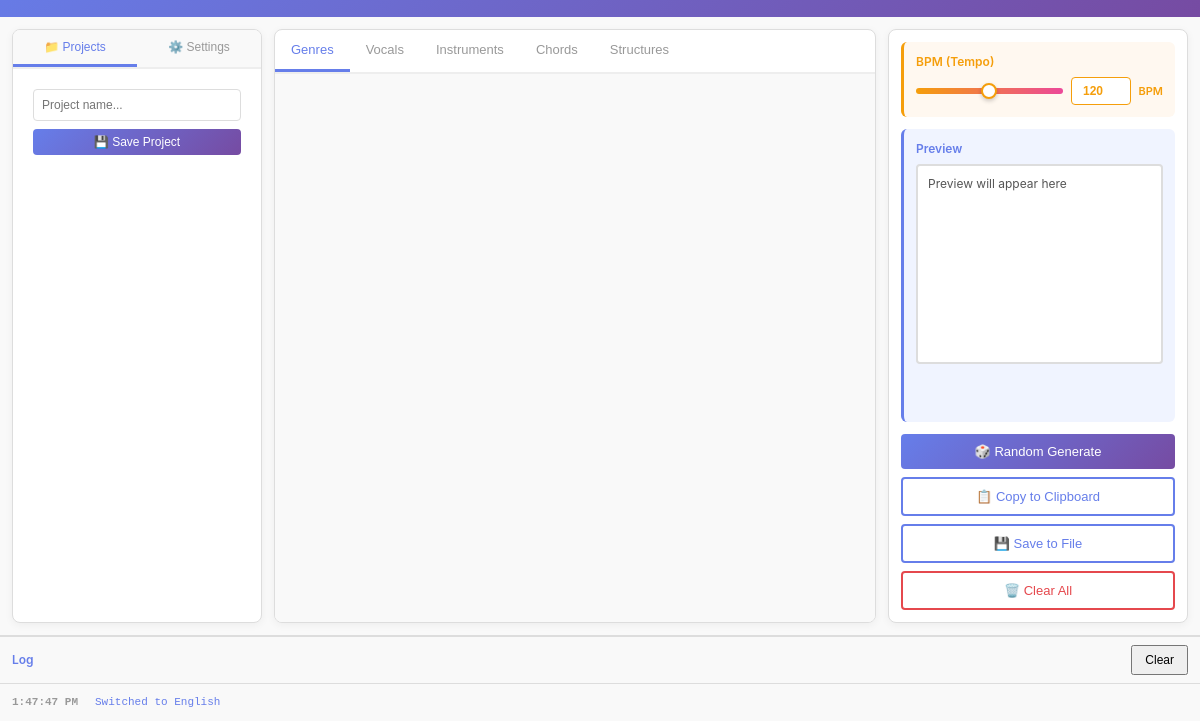
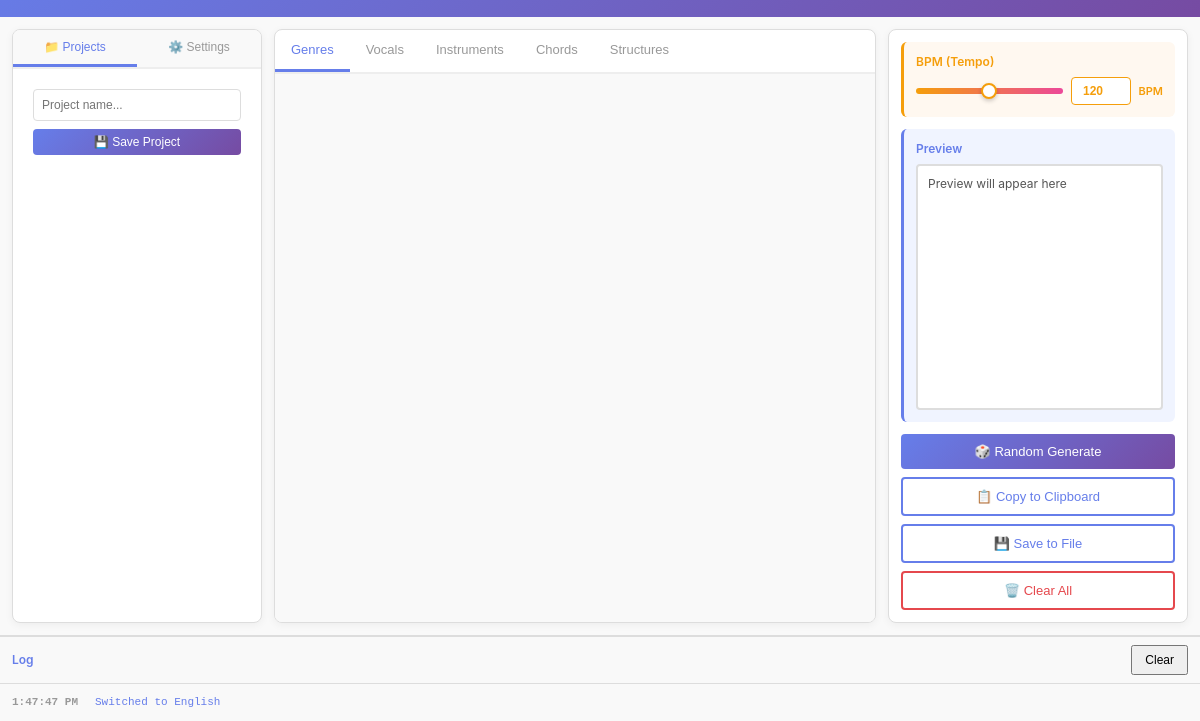
Before and after one commit to gadget114514/SunoPrompt, an Electron app: page src/index.html in a window 1200 px wide. Shown: the part 79-800 px from the top of the page. Drawn offline with Linux system fonts and the light colour scheme; no server answers.

Commit message:
Make the preview box 1.5x taller
Co-Authored-By: Claude Opus 5 <noreply@anthropic.com>

```diff
--- a/src/styles.css
+++ b/src/styles.css
@@ -532,7 +532,7 @@ header p {
   flex: 1;
   display: flex;
   flex-direction: column;
-  min-height: 180px;
+  min-height: 270px;
 }
 
 .preview-section h3 {
@@ -547,8 +547,8 @@ header p {
   background: white;
   border: 2px solid #ddd;
   border-radius: 4px;
-  min-height: 100px;
-  max-height: 200px;
+  min-height: 150px;
+  max-height: 300px;
   overflow-y: auto;
   word-wrap: break-word;
   font-size: 12px;
```
